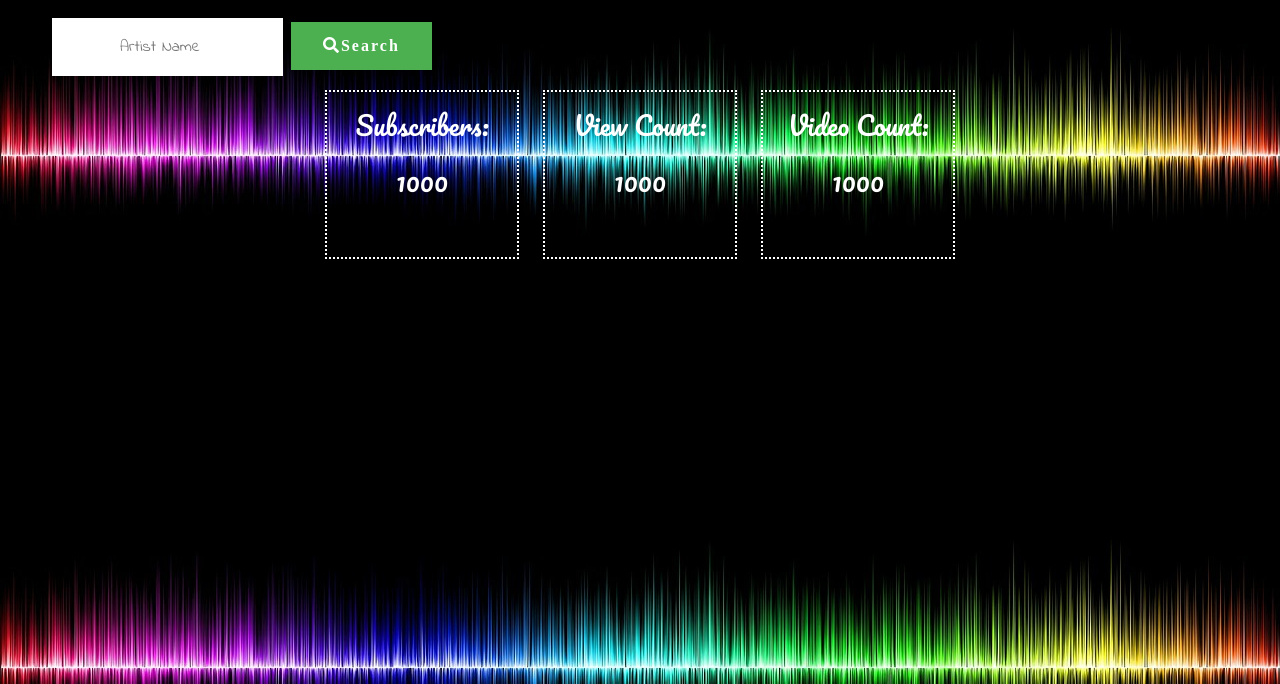
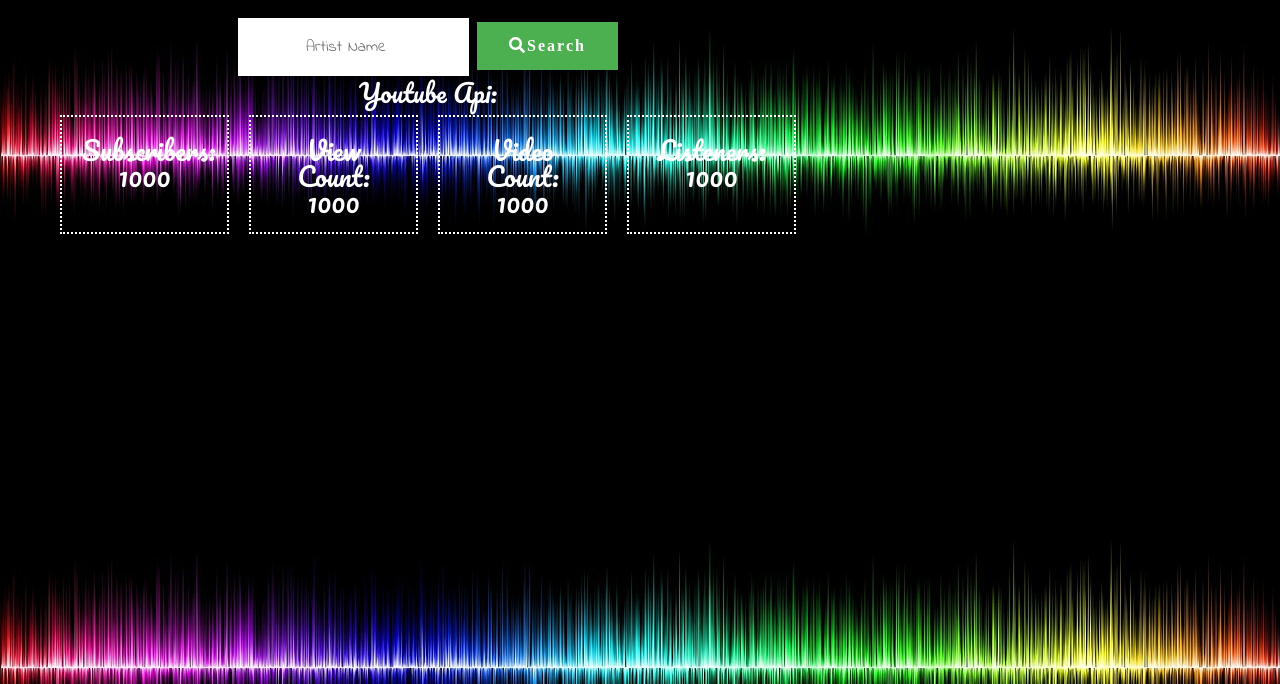
Before and after one commit to singmokjai/CheckMate, a plain HTML site: page index.html in a window 1280 px wide. Shown: the part 116-800 px from the top of the page. Drawn offline with nearby package versions, Linux system fonts and the light colour scheme; no server answers; a web font is replaced by a local one.

Commit message:
new css file

```diff
--- a/assets/css/style.css
+++ b/assets/css/style.css
@@ -5,18 +5,20 @@ body {
     padding: 0;
     /* background-color: black; */
     background: url(../soundwave.jpg);
-
+    background-size: 100%;
 }
 
 .container {
     margin: 20px 20px;
     padding: 10px 10px;
 }
-
 .wrapper {
     margin: 15px 15px;
     padding: 5px 5px;
+    text-align: center;
+    float: left;
 }
+
 
 .title{
     color: white;
@@ -33,7 +35,6 @@ input {
     padding: 14px 32px;
     text-align: center;
     text-decoration: none;
-    display: inline-block;
     font-size: 16px;
     font-family: 'Indie Flower', cursive;
     margin: 4px 2px;
@@ -46,7 +47,6 @@ button {
     padding: 15px 32px;
     text-align: center;
     text-decoration: none;
-    display: inline-block;
     font-size: 16px;
     margin: 4px 2px;
     cursor: pointer;
@@ -66,25 +66,27 @@ button:hover{
     width: 100%;
     /* transform: translateY(-50%);  THIS WAS OUR BUG TO THE SEARCH FIELD */
     color: white;
-    text-align: center;
 
 }
 
 .sizing {
-    display: inline-block;
-    width: 150px;
-    height: 125px;
+    width: 125px;
+    height: 75px;
     border: 2px dotted white;
     margin: 10px;
     /* border-radius: 50%; */
-    overflow: hidden;
     font-size: 26px;
     padding: 20px;
     font-family: 'Pacifico', cursive;
+    float: left;
 }
 
-.sizing span {
+/* .sizing span {
     display: block;
     font-size: 26px;
     margin-top: 30px;
+} */
+h2{
+    font-family: 'Pacifico', cursive;
+    font-size: 25px;
 }
--- a/index.html
+++ b/index.html
@@ -49,7 +49,7 @@
 
             <!-- Display/ API info here -->
             <div class="displayInfo" id="spot-param">
-
+                   <h2>Youtube Api:</h2>
                 <div class="subscriberCount sizing">
                     Subscribers:
                     <span class="numb">1000</span>
@@ -63,7 +63,10 @@
                     Video Count:
                     <span class="numb">1000</span>
                 </div>
-
+                <div class="videoCount sizing">
+                    Listeners:
+                    <span class="numb">1000</span>
+                </div>
             </div>
 
             <!-- Manipulation of data -->
```
